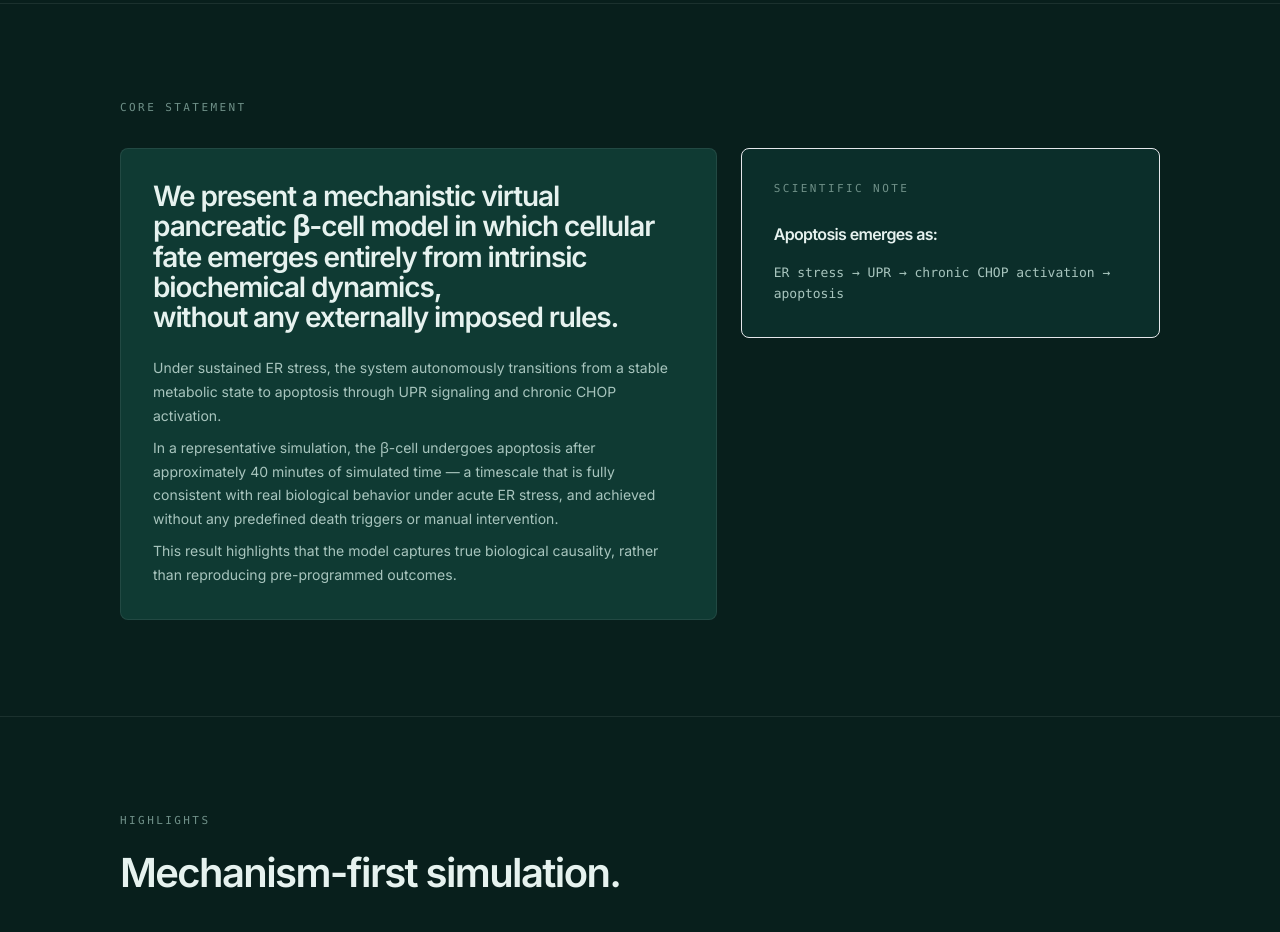
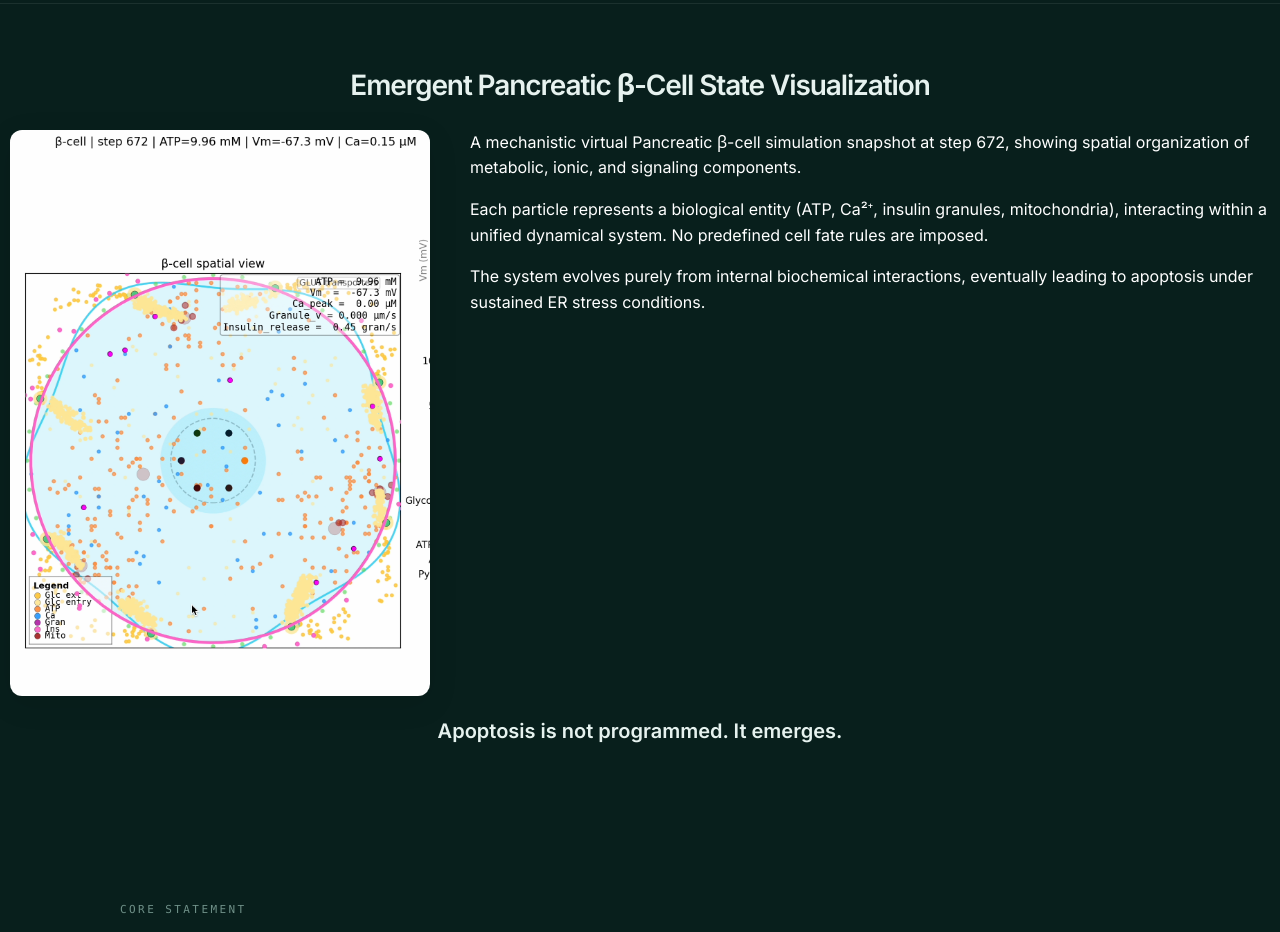
Before and after one commit to KOHSAWA2025/new-website-preview, a Next.js app: page /technology/virtual-cell in a window 1280 px wide. Shown: the part 580-1512 px from the top of the page. Built offline with nearby package versions, Linux system fonts and the light colour scheme; no server answers.

Commit message:
Update homepage hero section and copy

```diff
--- a/src/views/TechnologyVirtualCell.tsx
+++ b/src/views/TechnologyVirtualCell.tsx
@@ -173,6 +173,87 @@ export function TechnologyVirtualCellPage() {
         </div>
       </section>
 
+      <section style={{ marginTop: '60px', textAlign: 'center' }}>
+        {locale === 'en' ? (
+          /* English Section */
+          <div style={{ marginBottom: '60px' }}>
+            <h2 style={{ fontSize: '28px', fontWeight: '600', marginBottom: '16px' }}>
+              Emergent Pancreatic β-Cell State Visualization
+            </h2>
+
+            <div className="mx-auto mt-6 flex flex-col md:flex-row items-start justify-center gap-10">
+              <div className="flex-shrink-0 w-full max-w-[320px] md:max-w-[420px]">
+                <img
+                  src="/vcpic1.png"
+                  alt="Virtual β-cell simulation"
+                  className="w-full h-auto max-w-full object-contain rounded-xl shadow-[0_8px_30px_rgba(0,0,0,0.1)]"
+                />
+              </div>
+
+              <div className="w-full md:flex-1 text-left max-w-[800px]">
+                <p className="text-white leading-[1.6]">
+                  A mechanistic virtual Pancreatic β-cell simulation snapshot at step 672, showing spatial
+                  organization of metabolic, ionic, and signaling components.
+                </p>
+
+                <p className="text-white leading-[1.6] mt-4">
+                  Each particle represents a biological entity (ATP, Ca²⁺, insulin granules, mitochondria),
+                  interacting within a unified dynamical system. No predefined cell fate rules are imposed.
+                </p>
+
+                <p className="text-white leading-[1.6] mt-4">
+                  The system evolves purely from internal biochemical interactions, eventually leading to
+                  apoptosis under sustained ER stress conditions.
+                </p>
+              </div>
+            </div>
+
+            <p style={{ fontSize: '20px', fontWeight: '600', marginTop: '20px' }}>
+              Apoptosis is not programmed. It emerges.
+            </p>
+          </div>
+        ) : (
+          /* Japanese Section */
+          <div>
+            <h2 style={{ fontSize: '28px', fontWeight: '600', marginBottom: '16px' }}>
+              創発するβ細胞ダイナミクスの可視化
+            </h2>
+
+            <div className="mx-auto mt-6 flex flex-col md:flex-row items-start justify-center gap-10">
+              <div className="flex-shrink-0 w-full max-w-[320px] md:max-w-[420px]">
+                <img
+                  src="/vcpic1.png"
+                  alt="仮想膵β細胞シミュレーション"
+                  className="w-full h-auto max-w-full object-contain rounded-xl shadow-[0_8px_30px_rgba(0,0,0,0.1)]"
+                />
+              </div>
+
+              <div className="w-full md:flex-1 text-left max-w-[800px]">
+                <p className="text-white leading-[1.6]">
+                  本図はステップ672における仮想膵β細胞シミュレーションのスナップショットであり、
+                  代謝・イオン・シグナル分子の空間的分布と相互作用を示しています。
+                </p>
+
+                <p className="text-white leading-[1.6] mt-4">
+                  各粒子はATP、Ca²⁺、インスリン顆粒、ミトコンドリアなどの生体要素を表し、
+                  統一された動的システムの中で相互作用しています。
+                  細胞運命に関する外部的なルールは一切与えられていません。
+                </p>
+
+                <p className="text-white leading-[1.6] mt-4">
+                  本システムは内在的な生化学的相互作用のみに基づいて進化し、
+                  持続的なERストレス条件下において自然にアポトーシスへと遷移します。
+                </p>
+              </div>
+            </div>
+
+            <p style={{ fontSize: '20px', fontWeight: '600', marginTop: '20px' }}>
+              アポトーシスはプログラムされたものではない。創発する。
+            </p>
+          </div>
+        )}
+      </section>
+
       {/* STATEMENT */}
       <section className="border-b border-[color:var(--divider)]">
         <div className="container-x py-16 md:py-24">
```
Also changed, not shown: public/vcpic1.png (added).
